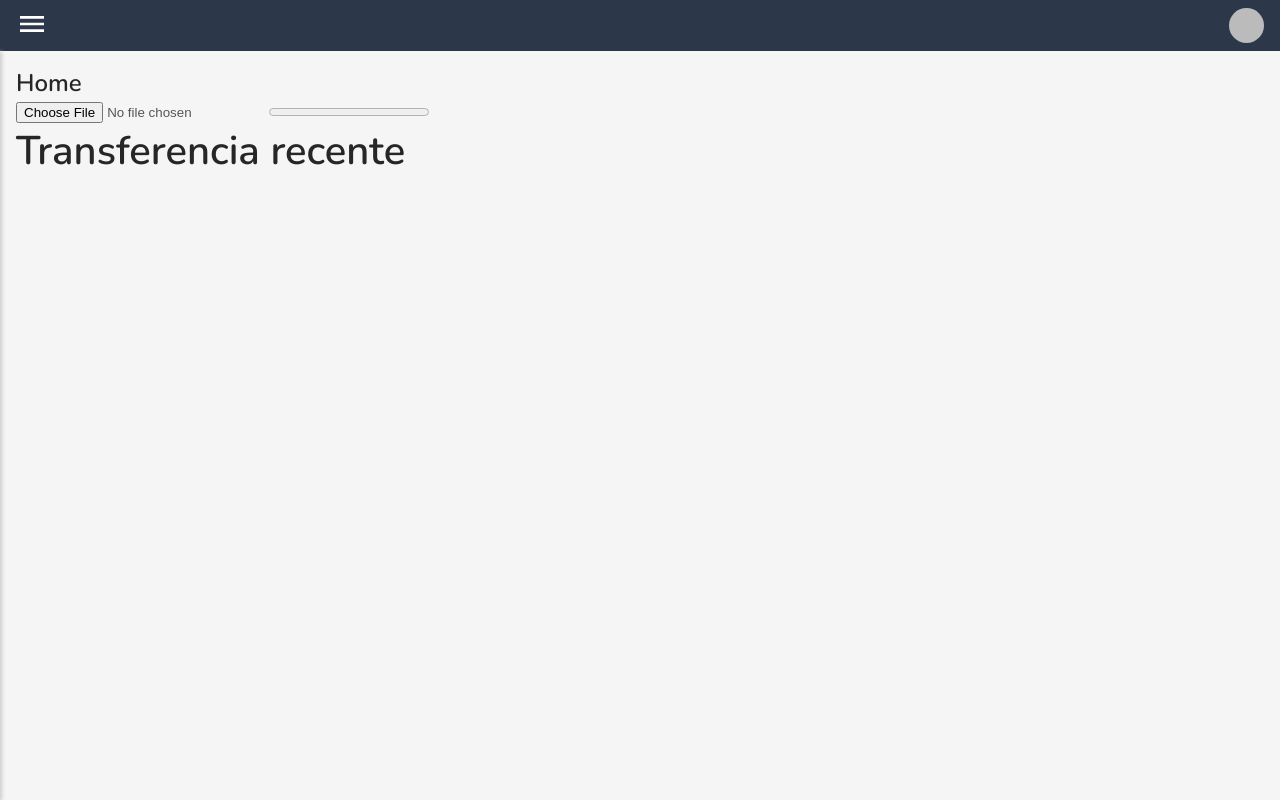
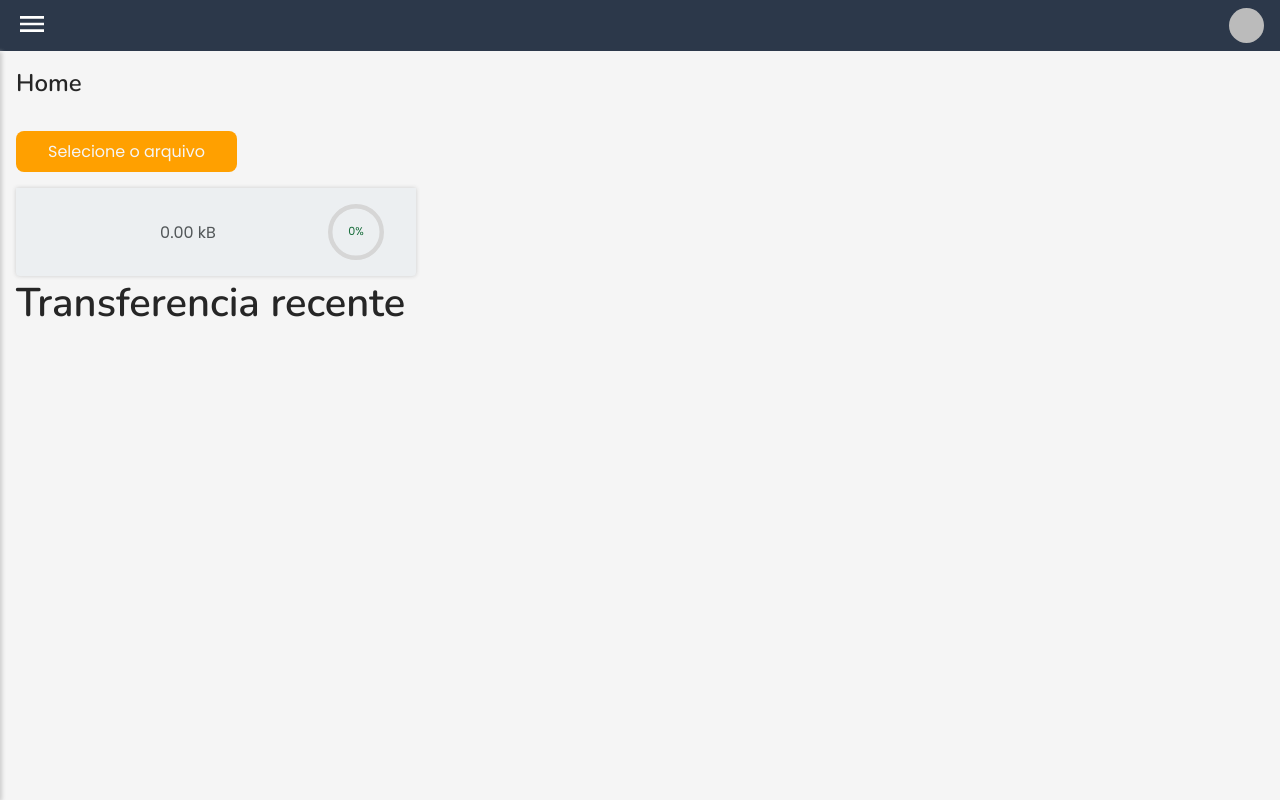
Before and after one commit to rodolfomariano/login-and-upload-on-firebase, a Next.js app: page /app/Home in a window 1280 px wide. Built offline with nearby package versions, Linux system fonts and the light colour scheme; no server answers; sample sign-in values are in the browser's storage.

Commit message:
Create CardFileTransfer

```diff
--- a/package.json
+++ b/package.json
@@ -12,16 +12,17 @@
     "next": "11.1.2",
     "next-auth": "^3.29.0",
     "react": "17.0.2",
+    "react-circular-progressbar": "^2.0.4",
     "react-dom": "17.0.2",
     "react-icons": "^4.2.0",
     "sass": "^1.41.0"
   },
   "devDependencies": {
-    "firebase": "^8.6.8",
     "@types/next-auth": "^3.15.0",
     "@types/react": "17.0.21",
     "eslint": "7.32.0",
     "eslint-config-next": "11.1.2",
+    "firebase": "^8.6.8",
     "typescript": "4.4.3"
   }
 }
--- /dev/null
+++ b/src/components/CardFileTransfer/index.tsx
@@ -0,0 +1,51 @@
+import styles from './styles.module.scss'
+
+import { buildStyles, CircularProgressbar } from 'react-circular-progressbar';
+import 'react-circular-progressbar/dist/styles.css';
+
+import { GiCheckMark } from "react-icons/gi"
+
+interface CardFileTransferProps {
+  title: string
+  size: number
+  percentage: number
+}
+
+export function CardFileTransfer({ title, size, percentage }: CardFileTransferProps) {
+
+  return (
+    <div className={styles.container}>
+      <span className={styles.titleOfFile}>
+        {title.length < 20
+          ? title
+          : `${title.substr(0, 17)}...`
+        }</span>
+      <span className={styles.sizeOfFile}>
+        {`${(size / (size < 999999 ? 1000 : 1000000)).toFixed(2)} ${size < 999999 ? 'kB' : 'MB'}`}
+      </span>
+
+      {
+        percentage >= 100
+          ? (
+            <div className={styles.successProgress}>
+              <GiCheckMark size={20} />
+            </div>
+          )
+          : (
+            <CircularProgressbar
+              value={percentage}
+              text={`${percentage}%`}
+              className={styles.circularProgress}
+              styles={buildStyles({
+                pathColor: '#156B39',
+                textColor: '#156B39'
+              })}
+            />
+          )
+      }
+
+
+
+    </div>
+  )
+}
--- /dev/null
+++ b/src/components/CardFileTransfer/styles.module.scss
@@ -0,0 +1,40 @@
+.container {
+  position: relative;
+  width: 400px;
+  padding: 1rem 2rem;
+  background-color: var(--body);
+  border-radius: 0 0 .25rem .25rem;
+  box-shadow: 0 0 4px #ccc;
+
+  display: flex;
+  align-items: center;
+  justify-content: space-between;
+
+  .titleOfFile {
+    font-family: var(--title);
+    font-weight: 400;
+    color: var(--title-color);
+  }
+
+  .sizeOfFile {
+    font-weight: 400;
+  }
+
+  .successProgress {
+    width: 3.5rem;
+    height: 3.5rem;
+    border-radius: 50%;
+    background-color: #156B39;
+    color: var(--backgroundColor);
+
+    display: flex;
+    align-items: center;
+    justify-content: center;
+  }
+
+  .circularProgress {
+    width: 3.5rem;
+    height: 3.5rem;
+  }
+
+}
--- a/src/pages/app/Home/index.tsx
+++ b/src/pages/app/Home/index.tsx
@@ -1,4 +1,4 @@
-import { ChangeEvent, useEffect, useState } from 'react'
+import React, { ChangeEvent, useEffect, useState } from 'react'
 import { useSession } from "next-auth/client"
 import { useRouter } from 'next/dist/client/router'
 
@@ -8,6 +8,7 @@ import { TopBar } from '../../../components/TopBar'
 import { NavBar } from '../../../components/NavBar'
 
 import styles from './styles.module.scss'
+import { CardFileTransfer } from '../../../components/CardFileTransfer'
 
 export default function Home() {
   const [session, loading] = useSession()
@@ -36,10 +37,12 @@ export default function Home() {
       if (event.target.files[0]) {
         let file = event.target.files[0]
 
+        setFileSize(file.size)
+        setFileName(file.name)
+
         const uploadTask = storageRef2.ref(`${bucketName}/${userInfo}/${file.name}`)
           .put(file)
 
-        setFileSize(file.size)
 
         uploadTask.on("state_changed", function (snapshot) {
           let progress = (snapshot.bytesTransferred * 100 / snapshot.totalBytes)
@@ -50,9 +53,10 @@ export default function Home() {
           console.log(error)
 
         }, function () {
-          setFileData({})
-          setProgressTransfer(0)
-          setFileSize(0)
+          // setFileData({})
+          // setProgressTransfer(0)
+          // setFileSize(0)
+          // setFileName('')
 
           console.log('Upload success')
         })
@@ -71,6 +75,7 @@ export default function Home() {
     }
   }, [fileData])
 
+
   useEffect(() => {
     console.log(progressTransfer)
   }, [progressTransfer])
@@ -79,6 +84,8 @@ export default function Home() {
   useEffect(() => {
     !session && router.push('/')
   }, [session, router])
+
+  console.log(fileName)
 
   return (
     <div className={styles.container}>
@@ -90,12 +97,35 @@ export default function Home() {
           <h1 className={styles.title}>Home</h1>
 
 
-          <div>
-            <input type="file" onChange={(event) => handleChangeFile(event)} />
-            <span>{fileSize > 0 && fileSize}</span>
-            <progress max="100" value={progressTransfer} />
-            <span>{fileSize > 0 && progressTransfer}</span>
+          <form className={styles.fileForm}>
+            <label htmlFor="file" className={styles.fileLabel}>Selecione o arquivo</label> <br />
+
+            <input
+              className={styles.fileInput}
+              type="file"
+              id="file"
+              onChange={(event) => handleChangeFile(event)}
+            />
+          </form>
+          <div className={styles.fileDataContainer}>
+            {fileSize > 0 && (
+              <>
+                {/* <span>{fileName}</span> <br />
+                <span>{`${(fileSize / (fileSize < 999999 ? 1000 : 1000000)).toFixed(2)} ${fileSize < 999999 ? 'kB' : 'MB'}`}</span>
+                <progress max="100" value={progressTransfer} />
+                <span>{`${progressTransfer}%`}</span> */}
+              </>
+            )
+            }
+
+            <CardFileTransfer
+              title={fileName}
+              size={fileSize}
+              percentage={progressTransfer}
+            />
+
           </div>
+
 
           <div>
             <h5>Transferencia recente</h5>
--- a/src/pages/app/Home/styles.module.scss
+++ b/src/pages/app/Home/styles.module.scss
@@ -18,6 +18,36 @@
       .title {
         font-size: 1.5rem;
       }
+
+      .fileForm {
+        width: 100%;
+
+
+        .fileLabel {
+
+          display: inline-block;
+          padding: .5rem 2rem;
+          background-color: var(--primary);
+          color: var(--backgroundColor);
+          margin: 2rem 0 1rem 0;
+          border-radius: .5rem;
+          cursor: pointer;
+          user-select: none;
+        }
+
+        .fileInput {
+          display: none;
+        }
+
+        progress {
+          width: 300px;
+          height: 20px;
+          color: #aaa;
+          margin-right: 1rem;
+        }
+
+      }
+
     }
   }
 }
```
Also changed, not shown: 1 other file (tests, documents, lock files or other folders).
